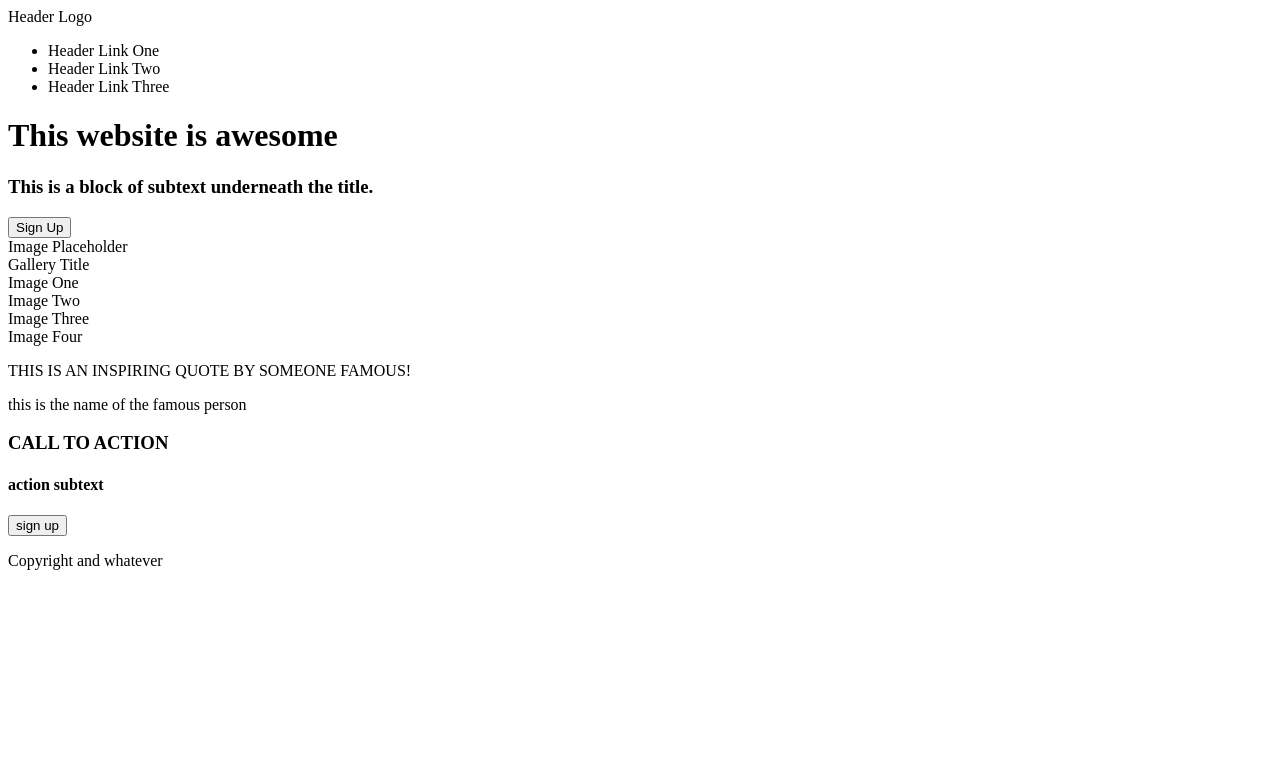
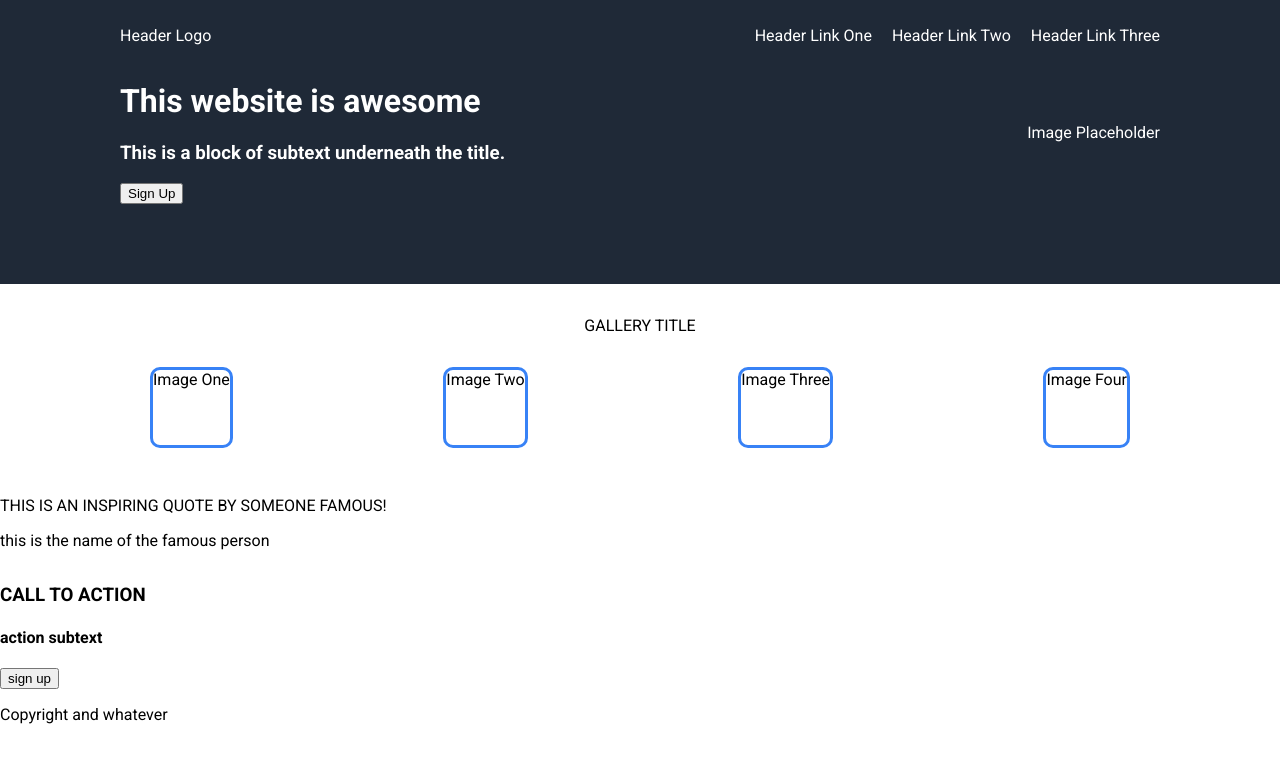
Before and after one commit to jacobell/landingpage, a plain HTML site: page index.html in a window 1280 px wide. Drawn offline with Linux system fonts and the light colour scheme.

Commit message:
basic styling for hero and gallery blocks

```diff
--- a/index.html
+++ b/index.html
@@ -3,34 +3,43 @@
 <html lang="en">
     <head>
         <meta charset="utf-8">
+
+        <link rel="stylesheet" href="styles.css">
+
         <title>Cycles Consulting</title>
+
     </head>
 
     <body>
-        <div class="header">
+        <div class="hero-container">
+            <div class="header">
             <div class="header-logo">Header Logo</div>
             <div class="header-nav">
-                <ul>
+                <ul class="header-nav">
                     <li>Header Link One</li>
                     <li>Header Link Two</li>
                     <li>Header Link Three</li>
                 </ul>
             </div>
-            <div class="title">
+            </div>
+
+            <div class="hero">
+                <div class="title">
                 <h1>This website is awesome</h1>
                 <h3>This is a block of subtext underneath the title.</h3>
                 <button>Sign Up</button>
             </div>
             <div class="title-image">Image Placeholder</div>
+            </div>
         </div>
 
-        <div class="gallery">
-            <div class="gallery-title">Gallery Title</div>
-            <div class="gallery-container">
-                <div>Image One</div>
-                <div>Image Two</div>
-                <div>Image Three</div>
-                <div>Image Four</div>
+        <div class="gallery-container">
+            <div class="gallery-title">GALLERY TITLE</div>
+            <div class="gallery">
+                <div class="gallery-image">Image One</div>
+                <div class="gallery-image">Image Two</div>
+                <div class="gallery-image">Image Three</div>
+                <div class="gallery-image">Image Four</div>
             </div>
         </div>
 
--- a/styles.css
+++ b/styles.css
@@ -0,0 +1,75 @@
+@import url('https://fonts.googleapis.com/css2?family=Roboto:ital,wght@0,400;0,700;0,900;1,300&display=swap');
+
+body {
+    font-family: 'Roboto', sans-serif;
+    display: flex;
+    flex-direction: column;
+    margin: 0;
+}
+
+ul {
+    list-style: none;
+}
+
+.hero-container {
+    background: #1F2937;
+    color: white;
+    padding: 10px 120px 80px 120px;
+}
+
+.header {
+    display: flex;
+    justify-content: space-between;
+}
+
+.header-logo {
+    align-self: center;
+}
+
+.header-nav {
+    display: flex;
+    gap: 20px;
+    align-self: center;
+
+}
+
+.hero {
+    display: flex;
+    flex: 1;
+    justify-content: space-between;
+    width: 100%;
+}
+
+.title {
+    min-width: 360px;
+}
+
+.title-image {
+    align-self: center;
+    justify-self: center;
+}
+
+.gallery-container {
+    display: flex;
+    flex-direction: column;
+    padding: 32px 150px 32px 150px;
+}
+
+.gallery {
+    display: flex;
+    justify-content: space-between;
+}
+
+.gallery-title {
+
+    padding-bottom: 32px;
+    align-self: center;
+}
+
+.gallery-image {
+    border-style: solid;
+    border-color: #3882F6;
+    border-radius: 10px;
+    min-width: 75px;
+    min-height: 75px;
+}
```
